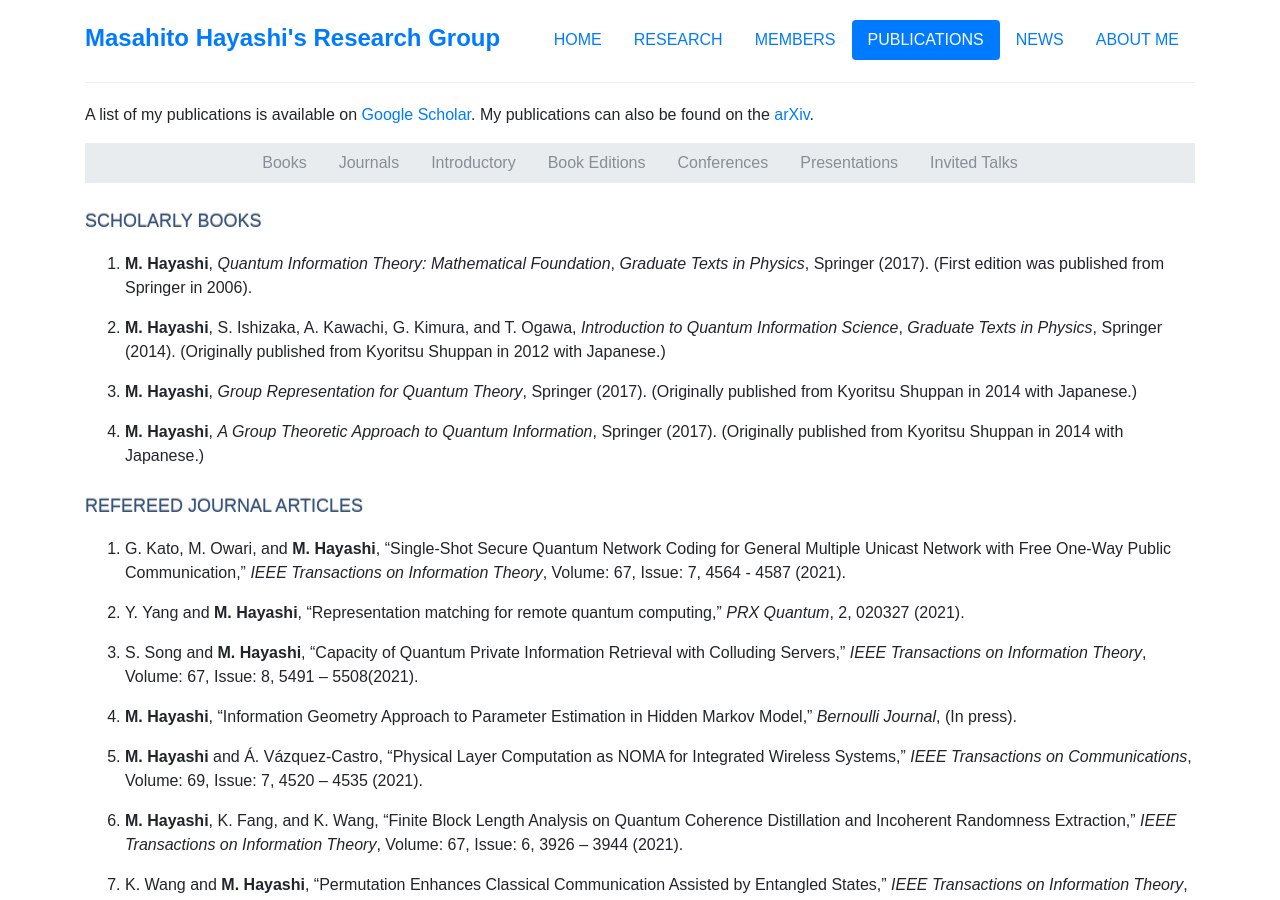
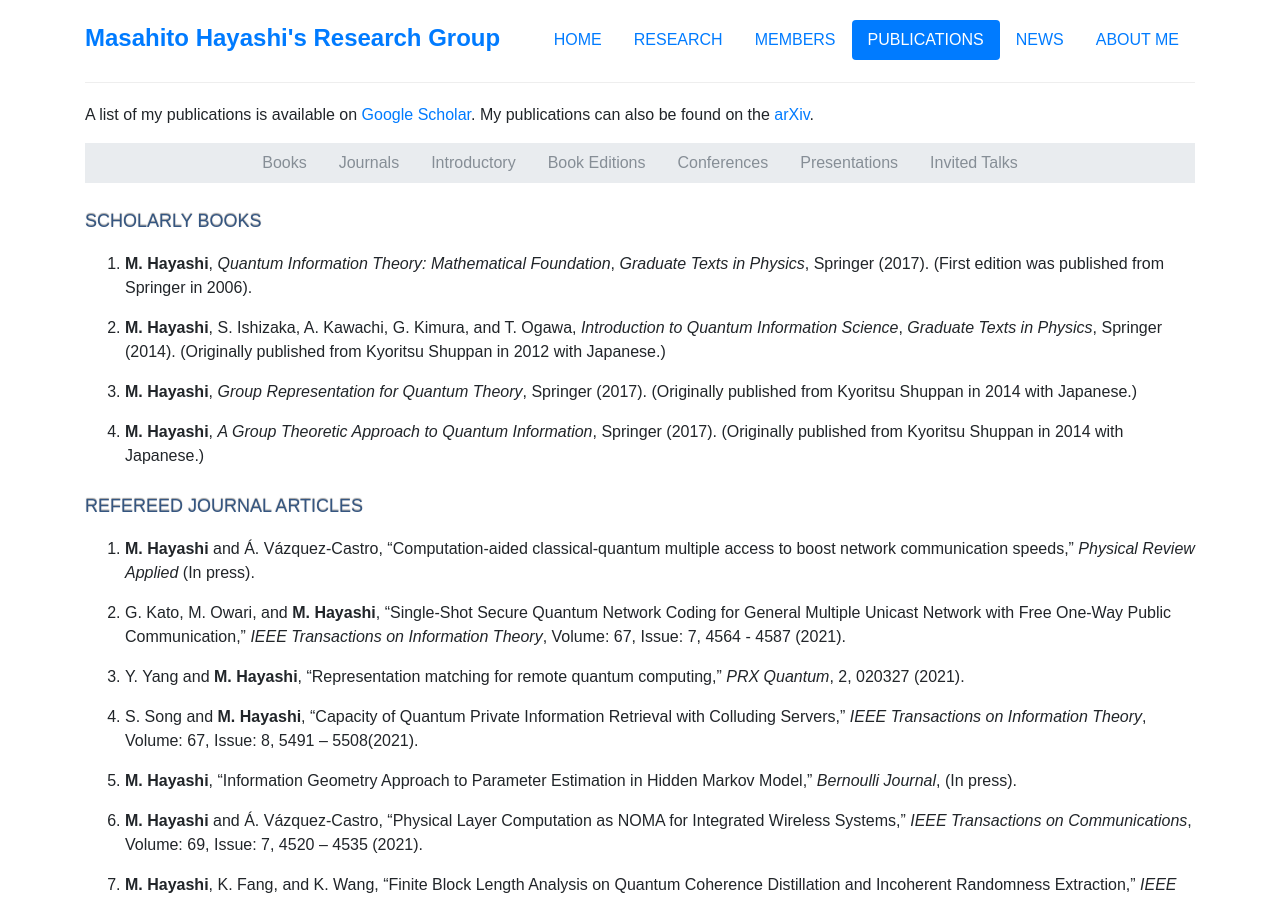
Before and after one commit to Quan-Sky/Masahito-Hayashi, a Jekyll site: the page built from publications.html, in a window 1280 px wide and 900 px high. Built offline with Jekyll 4.4.1, drawn with Linux system fonts in a browser that asks for light colours; nearby versions of some CDN libraries.

Commit message:
add a item in publication list

```diff
--- a/_includes/publication-list.html
+++ b/_includes/publication-list.html
@@ -7,6 +7,7 @@
 </ol>
 <h3 id="refereed-journal-articles">Refereed journal articles</h3>
 <ol>
+<li><p><strong>M. Hayashi</strong> and Á. Vázquez-Castro, “Computation-aided classical-quantum multiple access to boost network communication speeds,” <span><em>Physical Review Applied</em></span> (In press).</p></li>
 <li><p>G. Kato, M. Owari, and <strong>M. Hayashi</strong>, “Single-Shot Secure Quantum Network Coding for General Multiple Unicast Network with Free One-Way Public Communication,” <span><em>IEEE Transactions on Information Theory</em></span>, Volume: 67, Issue: 7, 4564 - 4587 (2021).</p></li>
 <li><p>Y. Yang and <strong>M. Hayashi</strong>, “Representation matching for remote quantum computing,” <span><em>PRX Quantum</em></span>, 2, 020327 (2021).</p></li>
 <li><p>S. Song and <strong>M. Hayashi</strong>, “Capacity of Quantum Private Information Retrieval with Colluding Servers,” <span><em>IEEE Transactions on Information Theory</em></span>, Volume: 67, Issue: 8, 5491 – 5508(2021).</p></li>
```
Also changed, not shown: 7 other files.
